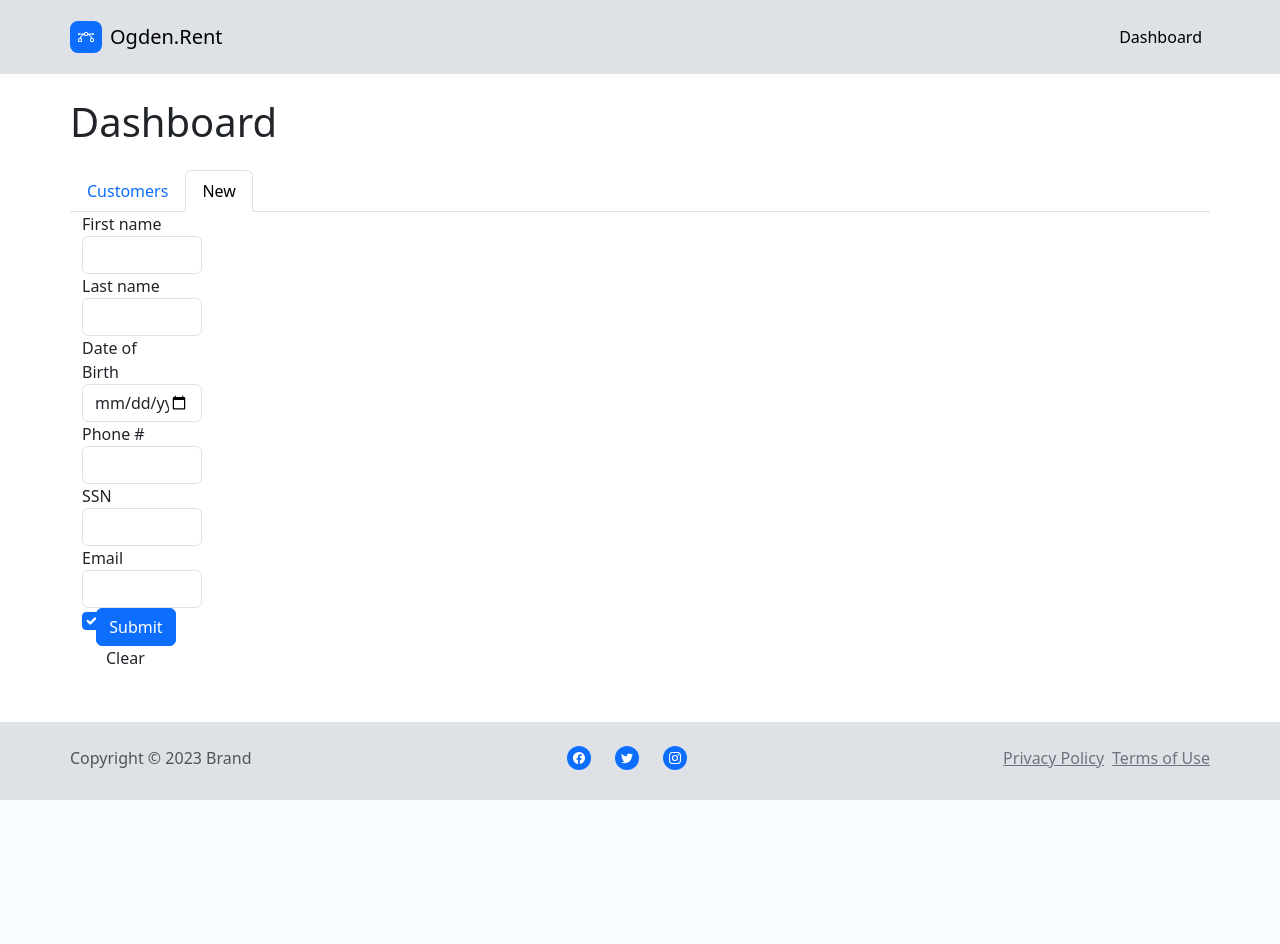
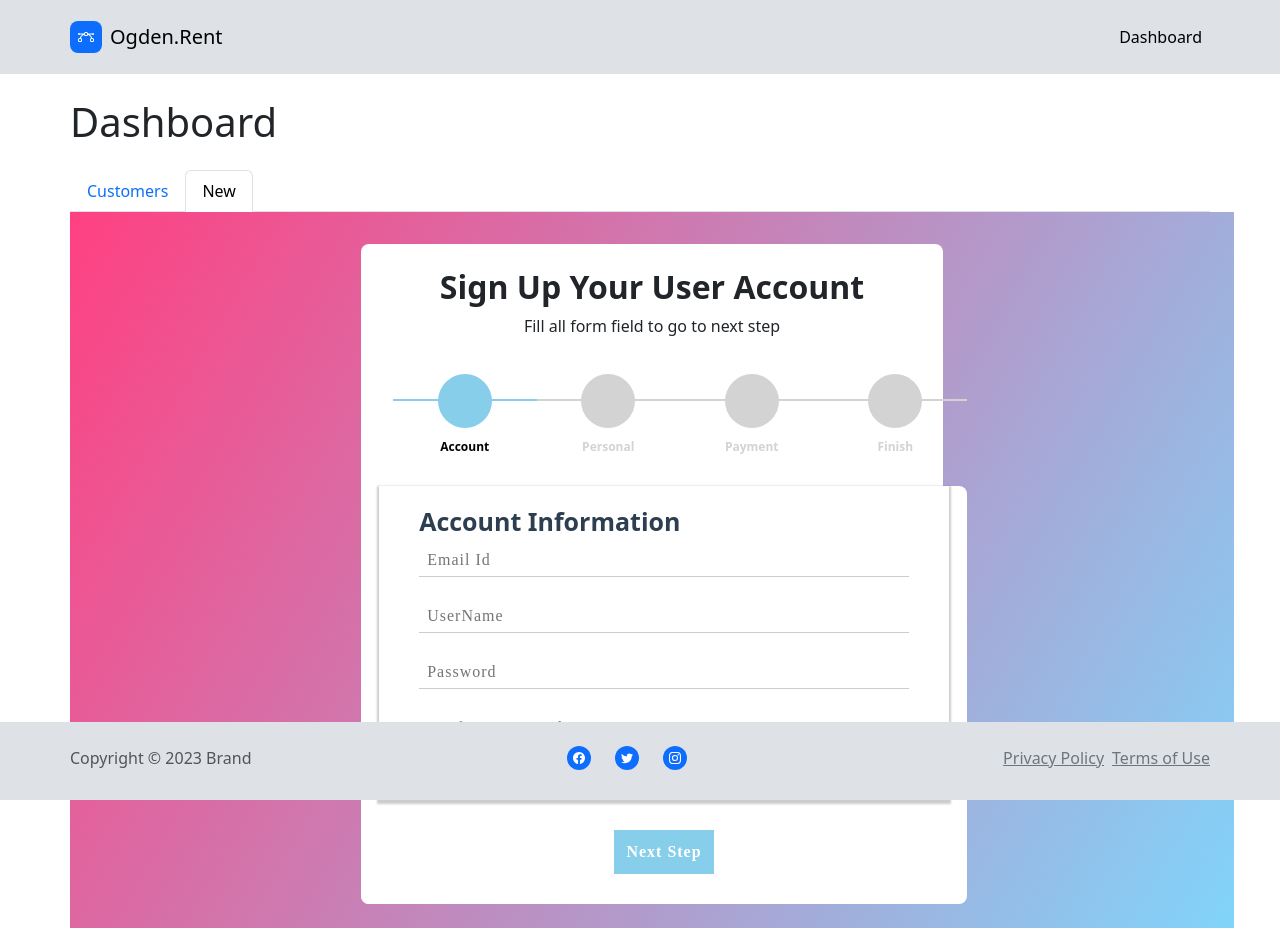
Before and after one commit to cyp-gabriel/ogdenrent, a Flask app: page /dashboard in a window 1280 px wide, after a click on "New". Before the commit the page ends 800 px from the top, so only its background shows below. Run offline with Flask 3, Linux system fonts and the light colour scheme; some libraries are stand-ins or nearby versions.

Commit message:
got multi part form ui code working

```diff
--- /dev/null
+++ b/app/static/css/multipart_form.css
@@ -0,0 +1,250 @@
+* {
+  margin: 0;
+  padding: 0;
+}
+
+html {
+  height: 100%;
+}
+
+/*Background color*/
+#grad1 {
+  background-color: #9C27B0;
+  background-image: linear-gradient(120deg, #FF4081, #81D4FA);
+}
+
+/*form styles*/
+#msform {
+  text-align: center;
+  position: relative;
+  margin-top: 20px;
+}
+
+#msform fieldset .form-card {
+  background: white;
+  border: 0 none;
+  border-radius: 0px;
+  box-shadow: 0 2px 2px 2px rgba(0, 0, 0, 0.2);
+  padding: 20px 40px 30px 40px;
+  box-sizing: border-box;
+  width: 94%;
+  margin: 0 3% 20px 3%;
+
+  /*stacking fieldsets above each other*/
+  position: relative;
+}
+
+#msform fieldset {
+  background: white;
+  border: 0 none;
+  border-radius: 0.5rem;
+  box-sizing: border-box;
+  width: 100%;
+  margin: 0;
+  padding-bottom: 20px;
+
+  /*stacking fieldsets above each other*/
+  position: relative;
+}
+
+/*Hide all except first fieldset*/
+#msform fieldset:not(:first-of-type) {
+  display: none;
+}
+
+#msform fieldset .form-card {
+  text-align: left;
+  color: #9E9E9E;
+}
+
+#msform input, #msform textarea {
+  padding: 0px 8px 4px 8px;
+  border: none;
+  border-bottom: 1px solid #ccc;
+  border-radius: 0px;
+  margin-bottom: 25px;
+  margin-top: 2px;
+  width: 100%;
+  box-sizing: border-box;
+  font-family: montserrat;
+  color: #2C3E50;
+  font-size: 16px;
+  letter-spacing: 1px;
+}
+
+#msform input:focus, #msform textarea:focus {
+  -moz-box-shadow: none !important;
+  -webkit-box-shadow: none !important;
+  box-shadow: none !important;
+  border: none;
+  font-weight: bold;
+  border-bottom: 2px solid skyblue;
+  outline-width: 0;
+}
+
+/*Blue Buttons*/
+#msform .action-button {
+  width: 100px;
+  background: skyblue;
+  font-weight: bold;
+  color: white;
+  border: 0 none;
+  border-radius: 0px;
+  cursor: pointer;
+  padding: 10px 5px;
+  margin: 10px 5px;
+}
+
+#msform .action-button:hover, #msform .action-button:focus {
+  box-shadow: 0 0 0 2px white, 0 0 0 3px skyblue;
+}
+
+/*Previous Buttons*/
+#msform .action-button-previous {
+  width: 100px;
+  background: #616161;
+  font-weight: bold;
+  color: white;
+  border: 0 none;
+  border-radius: 0px;
+  cursor: pointer;
+  padding: 10px 5px;
+  margin: 10px 5px;
+}
+
+#msform .action-button-previous:hover, #msform .action-button-previous:focus {
+  box-shadow: 0 0 0 2px white, 0 0 0 3px #616161;
+}
+
+/*Dropdown List Exp Date*/
+select.list-dt {
+  border: none;
+  outline: 0;
+  border-bottom: 1px solid #ccc;
+  padding: 2px 5px 3px 5px;
+  margin: 2px;
+}
+
+select.list-dt:focus {
+  border-bottom: 2px solid skyblue;
+}
+
+/*The background card*/
+.card {
+  z-index: 0;
+  border: none;
+  border-radius: 0.5rem;
+  position: relative;
+}
+
+/*FieldSet headings*/
+.fs-title {
+  font-size: 25px;
+  color: #2C3E50;
+  margin-bottom: 10px;
+  font-weight: bold;
+  text-align: left;
+}
+
+/*progressbar*/
+#progressbar {
+  margin-bottom: 30px;
+  overflow: hidden;
+  color: lightgrey;
+}
+
+#progressbar .active {
+  color: #000000;
+}
+
+#progressbar li {
+  list-style-type: none;
+  font-size: 12px;
+  width: 25%;
+  float: left;
+  position: relative;
+}
+
+/*Icons in the ProgressBar*/
+#progressbar #account:before {
+  font-family: FontAwesome;
+  content: "\f023";
+}
+
+#progressbar #personal:before {
+  font-family: FontAwesome;
+  content: "\f007";
+}
+
+#progressbar #payment:before {
+  font-family: FontAwesome;
+  content: "\f09d";
+}
+
+#progressbar #confirm:before {
+  font-family: FontAwesome;
+  content: "\f00c";
+}
+
+/*ProgressBar before any progress*/
+#progressbar li:before {
+  width: 50px;
+  height: 50px;
+  line-height: 45px;
+  display: block;
+  font-size: 18px;
+  color: #ffffff;
+  background: lightgray;
+  border-radius: 50%;
+  margin: 0 auto 10px auto;
+  padding: 2px;
+}
+
+/*ProgressBar connectors*/
+#progressbar li:after {
+  content: '';
+  width: 100%;
+  height: 2px;
+  background: lightgray;
+  position: absolute;
+  left: 0;
+  top: 25px;
+  z-index: -1;
+}
+
+/*Color number of the step and the connector before it*/
+#progressbar li.active:before, #progressbar li.active:after {
+  background: skyblue;
+}
+
+/*Imaged Radio Buttons*/
+.radio-group {
+  position: relative;
+  margin-bottom: 25px;
+}
+
+.radio {
+  display:inline-block;
+  width: 204;
+  height: 104;
+  border-radius: 0;
+  background: lightblue;
+  box-shadow: 0 2px 2px 2px rgba(0, 0, 0, 0.2);
+  box-sizing: border-box;
+  cursor:pointer;
+  margin: 8px 2px;
+}
+
+.radio:hover {
+  box-shadow: 2px 2px 2px 2px rgba(0, 0, 0, 0.3);
+}
+
+.radio.selected {
+  box-shadow: 1px 1px 2px 2px rgba(0, 0, 0, 0.1);
+}
+
+/*Fit image in bootstrap div*/
+.fit-image{
+  width: 100%;
+  object-fit: cover;
+}
--- a/app/templates/dashboard.html
+++ b/app/templates/dashboard.html
@@ -2,9 +2,14 @@
 
 {% block head %}
   {{ super() }}
-  <link rel="stylesheet" href="{{ url_for('static', filename='css/Navbar-Centered-Links-icons.css') }}">
-  <link rel="stylesheet" href="{{ url_for('static', filename='css/styles.css') }}">
-  <link rel="javascript" href="{{ url_for('static', filename='js/dashboard.js') }}">
+    <link rel="stylesheet" href="{{ url_for('static', filename='css/Navbar-Centered-Links-icons.css') }}">
+    <link rel="stylesheet" href="{{ url_for('static', filename='css/styles.css') }}">
+    <link rel="javascript" href="{{ url_for('static', filename='js/dashboard.js') }}">
+
+    <script type="text/javascript" src="https://cdnjs.cloudflare.com/ajax/libs/jquery/3.2.1/jquery.min.js"></script>
+
+    <link rel="stylesheet" href="{{ url_for('static', filename='css/multipart_form.css') }}">
+    <script type='text/javascript' src="{{ url_for('static', filename='js/multipart_form.js') }}"></script>
 {% endblock %}
 
 {% block app_content %}
@@ -52,30 +57,8 @@
 
                     <!-- Tab 2 -->
                     <div class="tab-pane" role="tabpanel" id="tab-2">
-                        <div class="container d-xl-flex align-items-sm-start">
-                            <div class="row newapp-content-row">
-                                <div class="col-12 col-sm-12 col-md-6 col-lg-4 col-xl-4 col-xxl-4">
-                                    <form method="POST">
 
-                                        {{ form.first_name.label }} {{ form.first_name(class="form-control") }}
-                                        {{ form.last_name.label }} {{ form.last_name(class="form-control") }}
-                                        {{ form.dob.label }} {{ form.dob(class="form-control") }}
-                                        {{ form.phone.label }} {{ form.phone(class="form-control") }}
-                                        {{ form.ssn.label }} {{ form.ssn(class="form-control") }}
-                                        {{ form.email.label }} {{ form.email(class="form-control") }}
-                                        {{ form.submit(class="btn btn-primary d-inline-flex float-end newapp-content-submit-btn") }}
-
-                                        <div class="form-check newapp-checkbox">
-                                            <input id="formCheck-1" class="form-check-input" type="checkbox" name="clear" value="clear_value" checked />
-                                            <label class="form-check-label" for="formCheck-1">
-                                            Clear
-                                            </label>
-                                        </div>
-
-                                    </form>
-                                </div>
-                            </div>
-                        </div>
+                        {% include 'multipart_form.html' %}
 
                     </div>
             </div>
@@ -83,3 +66,81 @@
     </div>
 </div>
 {% endblock %}
+
+{% block scripts %}
+   {{ super() }}
+
+   <!-- Optional JavaScript -->
+   <script type='text/javascript' src='#'></script>
+   <script type='text/javascript' src='#'></script>
+   <script type='text/javascript' src='#'></script>
+   <script type='text/javascript'>
+       $(document).ready(function() {
+           var current_fs, next_fs, previous_fs; //fieldsets
+           var opacity;
+           $(".next").click(function() {
+               current_fs = $(this).parent();
+               next_fs = $(this).parent().next();
+               //Add Class Active
+               $("#progressbar li").eq($("fieldset").index(next_fs)).addClass("active");
+               //show the next fieldset
+               next_fs.show();
+               //hide the current fieldset with style
+               current_fs.animate({
+                   opacity: 0
+               }, {
+                   step: function(now) {
+                       // for making fielset appear animation
+                       opacity = 1 - now;
+                       current_fs.css({
+                           'display': 'none',
+                           'position': 'relative'
+                       });
+                       next_fs.css({
+                           'opacity': opacity
+                       });
+                   },
+                   duration: 600
+               });
+           });
+           $(".previous").click(function() {
+               current_fs = $(this).parent();
+               previous_fs = $(this).parent().prev();
+               //Remove class active
+               $("#progressbar li").eq($("fieldset").index(current_fs)).removeClass("active");
+               //show the previous fieldset
+               previous_fs.show();
+               //hide the current fieldset with style
+               current_fs.animate({
+                   opacity: 0
+               }, {
+                   step: function(now) {
+                       // for making fielset appear animation
+                       opacity = 1 - now;
+                       current_fs.css({
+                           'display': 'none',
+                           'position': 'relative'
+                       });
+                       previous_fs.css({
+                           'opacity': opacity
+                       });
+                   },
+                   duration: 600
+               });
+           });
+           $('.radio-group .radio').click(function() {
+               $(this).parent().find('.radio').removeClass('selected');
+               $(this).addClass('selected');
+           });
+           $(".submit").click(function() {
+               return false;
+           })
+       });
+   </script>
+   <script type='text/javascript'>
+       var myLink = document.querySelector('a[href="#"]');
+       myLink.addEventListener('click', function(e) {
+           e.preventDefault();
+       });
+   </script>
+{% endblock %}
--- /dev/null
+++ b/app/templates/multipart_form.html
@@ -0,0 +1,128 @@
+<!-- MultiStep Form -->
+<div class="container-fluid" id="grad1">
+	<div class="row justify-content-center mt-0">
+		<div class="col-11 col-sm-9 col-md-7 col-lg-6 text-center p-0 mt-3 mb-2">
+			<div class="card px-0 pt-4 pb-0 mt-3 mb-3">
+				<h2>
+					<strong>Sign Up Your User Account</strong>
+				</h2>
+				<p>Fill all form field to go to next step</p>
+				<div class="row">
+					<div class="col-md-12 mx-0">
+						<form id="msform">
+							<!-- progressbar -->
+							<ul id="progressbar">
+								<li class="active" id="account">
+									<strong>Account</strong>
+								</li>
+								<li id="personal">
+									<strong>Personal</strong>
+								</li>
+								<li id="payment">
+									<strong>Payment</strong>
+								</li>
+								<li id="confirm">
+									<strong>Finish</strong>
+								</li>
+							</ul>
+							<!-- fieldsets -->
+							<fieldset>
+								<div class="form-card">
+									<h2 class="fs-title">Account Information</h2>
+									<input type="email" name="email" placeholder="Email Id" />
+									<input type="text" name="uname" placeholder="UserName" />
+									<input type="password" name="pwd" placeholder="Password" />
+									<input type="password" name="cpwd" placeholder="Confirm Password" />
+								</div>
+								<input type="button" name="next" class="next action-button" value="Next Step" />
+							</fieldset>
+							<fieldset>
+								<div class="form-card">
+									<h2 class="fs-title">Personal Information</h2>
+									<input type="text" name="fname" placeholder="First Name" />
+									<input type="text" name="lname" placeholder="Last Name" />
+									<input type="text" name="phno" placeholder="Contact No." />
+									<input type="text" name="phno_2" placeholder="Alternate Contact No." />
+								</div>
+								<input type="button" name="previous" class="previous action-button-previous" value="Previous" />
+								<input type="button" name="next" class="next action-button" value="Next Step" />
+							</fieldset>
+							<fieldset>
+								<div class="form-card">
+									<h2 class="fs-title">Payment Information</h2>
+									<div class="radio-group">
+										<div class='radio' data-value="credit">
+											<img src="https://i.imgur.com/XzOzVHZ.jpg" width="200px" height="100px">
+										</div>
+										<div class='radio' data-value="paypal">
+											<img src="https://i.imgur.com/jXjwZlj.jpg" width="200px" height="100px">
+										</div>
+										<br>
+									</div>
+									<label class="pay">Card Holder Name*</label>
+									<input type="text" name="holdername" placeholder="" />
+									<div class="row">
+										<div class="col-9">
+											<label class="pay">Card Number*</label>
+											<input type="text" name="cardno" placeholder="" />
+										</div>
+										<div class="col-3">
+											<label class="pay">CVC*</label>
+											<input type="password" name="cvcpwd" placeholder="***" />
+										</div>
+									</div>
+									<div class="row">
+										<div class="col-3">
+											<label class="pay">Expiry Date*</label>
+										</div>
+										<div class="col-9">
+											<select class="list-dt" id="month" name="expmonth">
+												<option selected>Month</option>
+												<option>January</option>
+												<option>February</option>
+												<option>March</option>
+												<option>April</option>
+												<option>May</option>
+												<option>June</option>
+												<option>July</option>
+												<option>August</option>
+												<option>September</option>
+												<option>October</option>
+												<option>November</option>
+												<option>December</option>
+											</select>
+											<select class="list-dt" id="year" name="expyear">
+												<option selected>Year</option>
+											</select>
+										</div>
+									</div>
+								</div>
+								<input type="button" name="previous" class="previous action-button-previous" value="Previous" />
+								<input type="button" name="make_payment" class="next action-button" value="Confirm" />
+							</fieldset>
+							<fieldset>
+								<div class="form-card">
+									<h2 class="fs-title text-center">Success !</h2>
+									<br>
+									<br>
+									<div class="row justify-content-center">
+										<div class="col-3">
+											<img src="https://img.icons8.com/color/96/000000/ok--v2.png" class="fit-image">
+										</div>
+									</div>
+									<br>
+									<br>
+									<div class="row justify-content-center">
+										<div class="col-7 text-center">
+											<h5>You Have Successfully Signed Up</h5>
+										</div>
+									</div>
+								</div>
+							</fieldset>
+						</form>
+					</div>
+				</div>
+			</div>
+		</div>
+	</div>
+</div>
```
Also changed, not shown: app/static/js/mulipart_form.js (added, +68 -0 lines), app/templates/new_application.html (+7 -0 lines), app/data-dev.sqlite.
